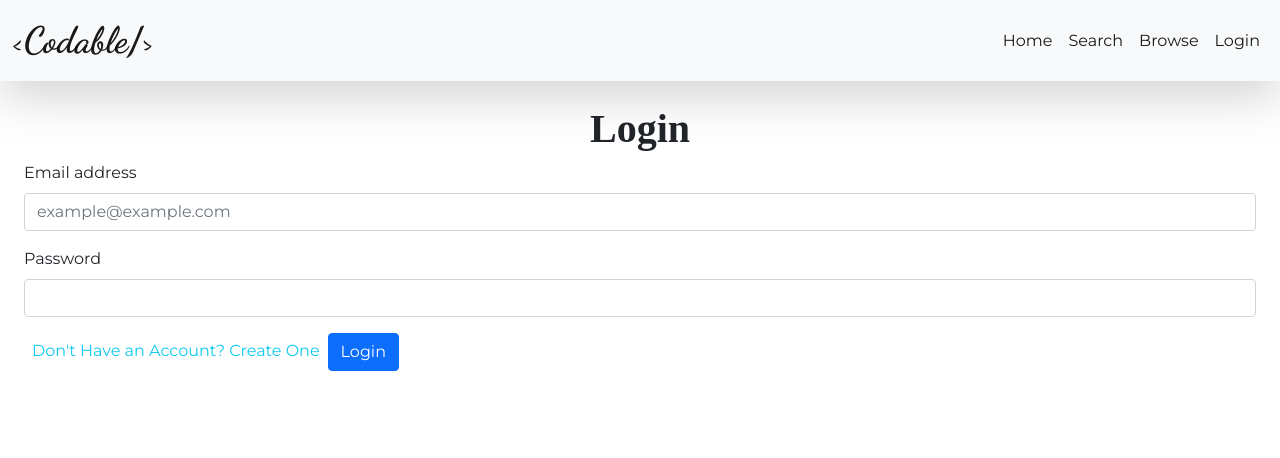
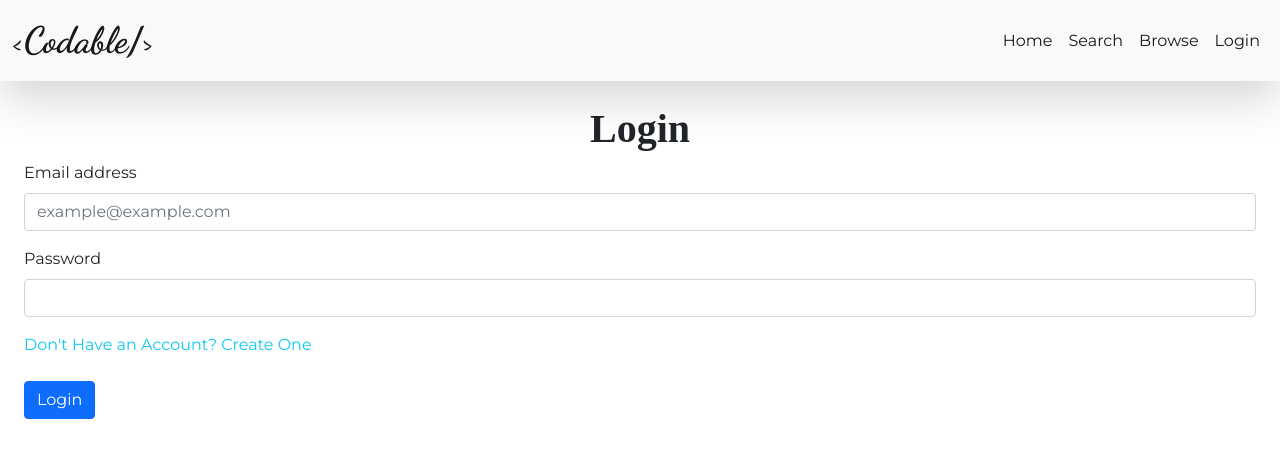
Before and after one commit to Adityan-compile/Blog, a React (Create React App) app: page /login in a window 1280 px wide. Shown: the top 458 px of the page. Built offline with nearby package versions, Linux system fonts and the light colour scheme; no server answers; a web font is replaced by a local one.

Commit message:
Sa=tart Work on Router Guard

```diff
--- a/src/App.js
+++ b/src/App.js
@@ -7,10 +7,11 @@ import Navbar from "./components/navbar";
 import Home from "./pages/Home";
 import Login from "./pages/Login";
 import Signup from "./pages/Signup";
+import { AuthGuard } from "./guard";
 import { AuthContext, FirebaseContext } from "./store/Context";
 
 function App() {
-  const {setUser} = useContext(AuthContext);
+  const {user, setUser} = useContext(AuthContext);
   const {firebase} = useContext(FirebaseContext);
   useEffect(()=>{
     firebase.auth().onAuthStateChanged((user)=>{
@@ -25,9 +26,11 @@ function App() {
             <Home />
           </Route>
           <Route path={"/signup"}>
-            <Signup />
+            <AuthGuard Component={Signup} />
           </Route>
-          <Route path={"/login"} component={Login} />
+          <Route path={"/login"}>
+          <AuthGuard Component={Login} />
+          </Route>
         </Router>
     </div>
   );
--- a/src/components/loginForm.jsx
+++ b/src/components/loginForm.jsx
@@ -62,10 +62,12 @@ function LoginForm() {
             aria-required="true"
           />
         </div>
-        <Link to={'/signup'} className="link-info p-2 text-decoration-none">Don't Have an Account? Create One</Link>
-        <button type="submit" className="btn btn-primary">
-          Login
-        </button>
+        <Link to={'/signup'} className="link-info text-decoration-none">Don't Have an Account? Create One</Link>
+        <br />
+        <br />
+          <button type="submit" className="btn btn-primary">
+            Login
+          </button>
       </form>
     </div>
   );
--- a/src/components/signupForm.jsx
+++ b/src/components/signupForm.jsx
@@ -119,8 +119,9 @@ function SignupForm() {
             Character.
           </div>
         </div>
-        <Link to={'/login'} className="link-info p-2 text-decoration-none">Have an Account? Login</Link>
-
+        <Link to={'/login'} className="link-info text-decoration-none">Have an Account? Login</Link>
+        <br />
+        <br />
         <button type="submit" className="btn btn-primary">
           Sign Up
         </button>
--- /dev/null
+++ b/src/guard/index.js
@@ -0,0 +1,36 @@
+import React, { useContext } from "react";
+import { AuthContext } from "../store/Context";
+import { useHistory } from "react-router-dom";
+
+const RouteGuard = ({ Component }) => {
+  const { user } = useContext(AuthContext);
+  const history = useHistory();
+  if (user) {
+    return <Component />;
+  } else {
+    history.push("/login");
+  }
+  // return (
+  //     <div>
+
+  //     </div>
+  // );
+};
+
+export const AuthGuard = ({ Component }) => {
+  const { user } = useContext(AuthContext);
+  const history = useHistory();
+  console.log(user);
+  if (user) {
+    history.push("/");
+  } else {
+    return <Component />;
+  }
+  // return (
+  //     <div>
+
+  //     </div>
+  // );
+};
+
+export default RouteGuard;
```
